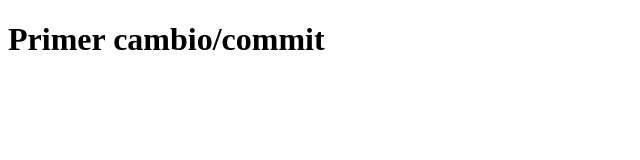
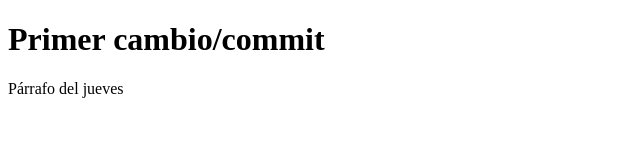
Before and after one commit to Dwaynekoya/proyectoGit, a plain HTML site: page index.html in a window 1280 px wide. Shown: the whole page, without its empty margins (0-640 px from the left). Drawn offline with Linux system fonts and the light colour scheme.

Commit message:
modificación jueves

```diff
--- a/index.html
+++ b/index.html
@@ -8,5 +8,6 @@
 </head>
 <body>
     <h1>Primer cambio/commit</h1>
+    <p>Párrafo del jueves</p>
 </body>
 </html>
```
